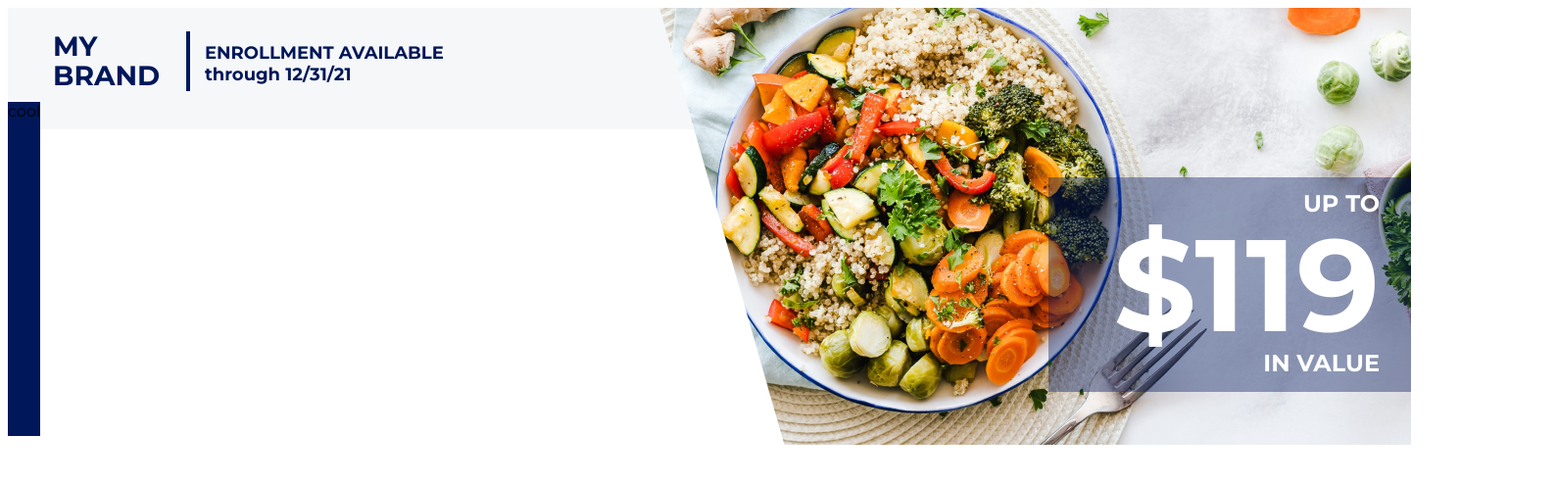
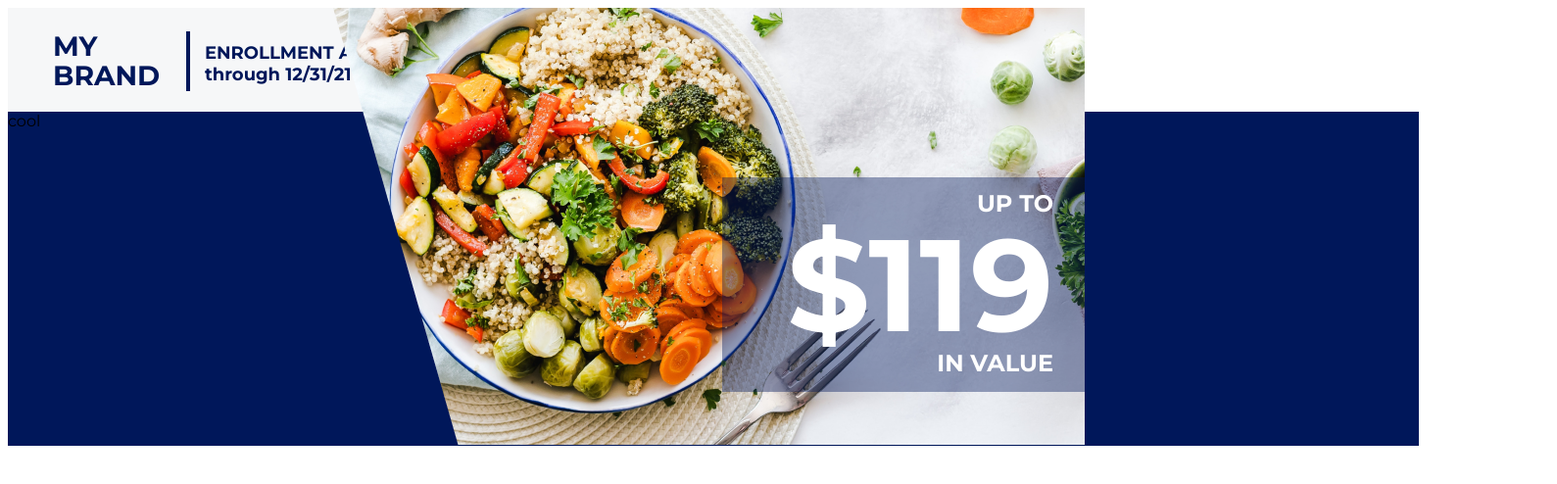
Before and after one commit to joe-hudson/RV, a React app: page / in a window 1280 px wide. Shown: the whole page at 98% size, 1589 px wide, since content can reach past the window. Built offline with nearby package versions, Linux system fonts and the light colour scheme.

Commit message:
Fixed product image position alignment was off fixed and set sign-up section in place continue tomorrow with content

```diff
--- a/index.scss
+++ b/index.scss
@@ -63,7 +63,7 @@ body {
     position: absolute;
     width: 916px;
     height: 534px;
-    left: 673px;
+    right: 24px;
     top: 8px;
     background-image: url('./images/food.png');
     background-repeat: no-repeat;
@@ -119,7 +119,8 @@ body {
 .c-sign-up {
     position: absolute;
     height: 341px;
-    top: 104px;
+    top: 114px;
+    width: 1440px;
     background-color: #00175A;
 }
 
```
